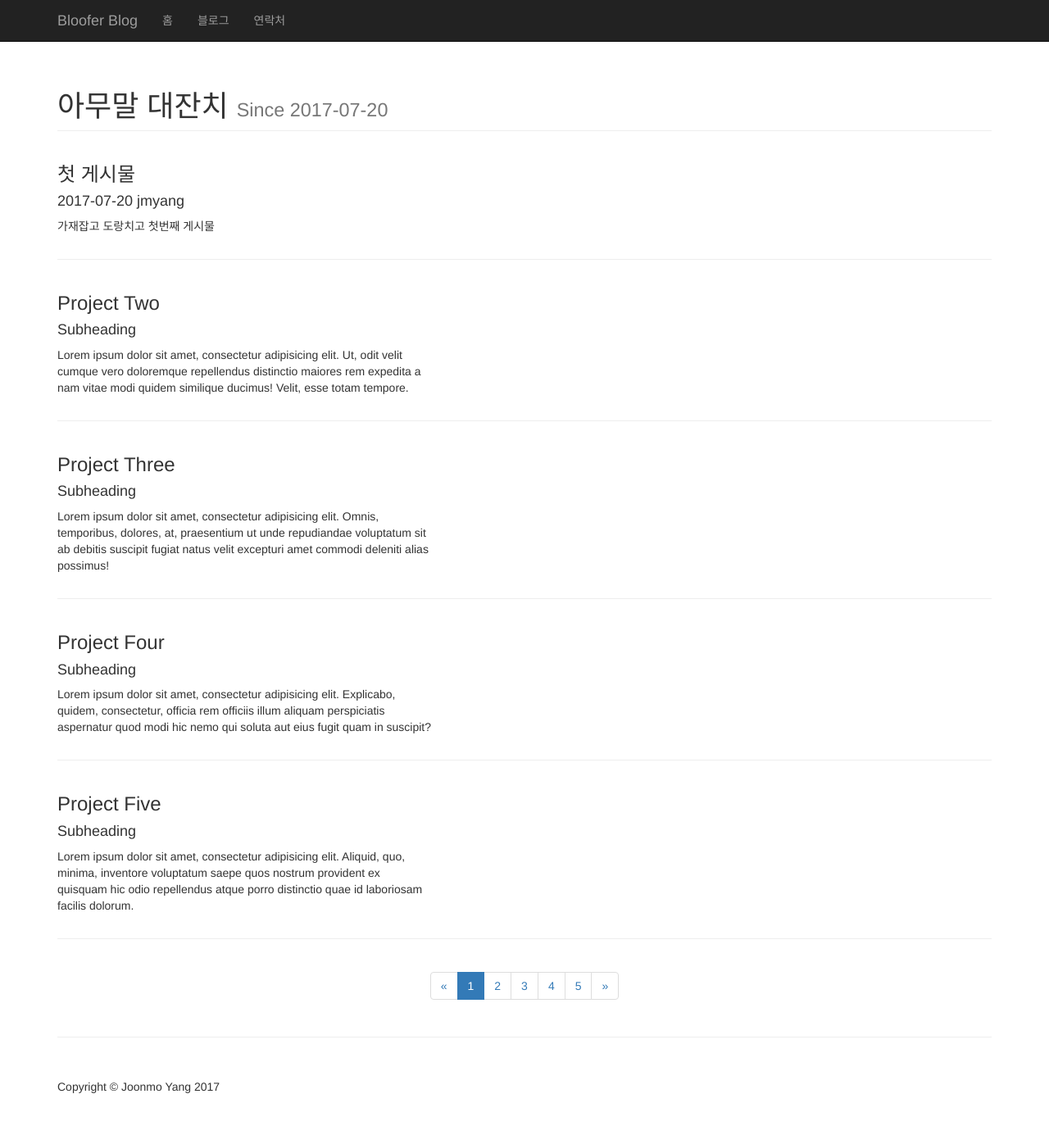
After one commit to Bloofer/bloofer, a Flask app: page /board in a window 1280 px wide. The commit adds this page. Shown: the whole page at 82% size. Run offline with Flask 2, Linux system fonts and the light colour scheme; some libraries are stand-ins or nearby versions.

Commit message:
add board page

```diff
--- a/routes.py
+++ b/routes.py
@@ -6,5 +6,9 @@ app = Flask(__name__)
 def home():
   return render_template('home.html')
 
+@app.route('/board')
+def board():
+  return render_template('board.html')
+
 if __name__ == '__main__':
   app.run(debug=True)
--- /dev/null
+++ b/templates/board.html
@@ -0,0 +1,189 @@
+<!DOCTYPE html>
+<html lang="en">
+
+<head>
+
+    <meta charset="utf-8">
+    <meta http-equiv="X-UA-Compatible" content="IE=edge">
+    <meta name="viewport" content="width=device-width, initial-scale=1">
+    <meta name="description" content="">
+    <meta name="author" content="">
+
+    <title>Bloofer Blog</title>
+
+    <!-- Bootstrap Core CSS -->
+    <link href="{{ url_for('static', filename='css/bootstrap.min.css') }}" rel="stylesheet">
+
+    <!-- Custom CSS -->
+    <link href="{{ url_for('static', filename='css/blog-home.css') }}" rel="stylesheet">
+
+    <!-- HTML5 Shim and Respond.js IE8 support of HTML5 elements and media queries -->
+    <!-- WARNING: Respond.js doesn't work if you view the page via file:// -->
+    <!--[if lt IE 9]>
+        <script src="https://oss.maxcdn.com/libs/html5shiv/3.7.0/html5shiv.js"></script>
+        <script src="https://oss.maxcdn.com/libs/respond.js/1.4.2/respond.min.js"></script>
+    <![endif]-->
+
+</head>
+
+<body>
+
+    <!-- Navigation -->
+    <nav class="navbar navbar-inverse navbar-fixed-top" role="navigation">
+        <div class="container">
+            <!-- Brand and toggle get grouped for better mobile display -->
+            <div class="navbar-header">
+                <button type="button" class="navbar-toggle" data-toggle="collapse" data-target="#bs-example-navbar-collapse-1">
+                    <span class="sr-only">Toggle navigation</span>
+                    <span class="icon-bar"></span>
+                    <span class="icon-bar"></span>
+                    <span class="icon-bar"></span>
+                </button>
+                <a class="navbar-brand" href="#">Bloofer Blog</a>
+            </div>
+            <!-- Collect the nav links, forms, and other content for toggling -->
+            <div class="collapse navbar-collapse" id="bs-example-navbar-collapse-1">
+                <ul class="nav navbar-nav">
+                  <li>
+                      <a href="#">홈</a>
+                  </li>
+                  <li>
+                      <a href="#">블로그</a>
+                  </li>
+                  <li>
+                      <a href="#">연락처</a>
+                  </li>
+                </ul>
+            </div>
+            <!-- /.navbar-collapse -->
+        </div>
+        <!-- /.container -->
+    </nav>
+
+    <!-- Page Content -->
+    <div class="container">
+
+        <!-- Page Heading -->
+        <div class="row">
+            <div class="col-lg-12">
+                <h1 class="page-header">아무말 대잔치
+                    <small>Since 2017-07-20</small>
+                </h1>
+            </div>
+        </div>
+        <!-- /.row -->
+
+        <!-- Project One -->
+        <div class="row">
+            <div class="col-md-5">
+                <h3>첫 게시물</h3>
+                <h4>2017-07-20 jmyang</h4>
+                <p>가재잡고 도랑치고 첫번째 게시물</p>
+            </div>
+        </div>
+        <!-- /.row -->
+
+        <hr>
+
+        <!-- Project Two -->
+        <div class="row">
+            <div class="col-md-5">
+                <h3>Project Two</h3>
+                <h4>Subheading</h4>
+                <p>Lorem ipsum dolor sit amet, consectetur adipisicing elit. Ut, odit velit cumque vero doloremque repellendus distinctio maiores rem expedita a nam vitae modi quidem similique ducimus! Velit, esse totam tempore.</p>
+            </div>
+        </div>
+        <!-- /.row -->
+
+        <hr>
+
+        <!-- Project Three -->
+        <div class="row">
+            <div class="col-md-5">
+                <h3>Project Three</h3>
+                <h4>Subheading</h4>
+                <p>Lorem ipsum dolor sit amet, consectetur adipisicing elit. Omnis, temporibus, dolores, at, praesentium ut unde repudiandae voluptatum sit ab debitis suscipit fugiat natus velit excepturi amet commodi deleniti alias possimus!</p>
+            </div>
+        </div>
+        <!-- /.row -->
+
+        <hr>
+
+        <!-- Project Four -->
+        <div class="row">
+            <div class="col-md-5">
+                <h3>Project Four</h3>
+                <h4>Subheading</h4>
+                <p>Lorem ipsum dolor sit amet, consectetur adipisicing elit. Explicabo, quidem, consectetur, officia rem officiis illum aliquam perspiciatis aspernatur quod modi hic nemo qui soluta aut eius fugit quam in suscipit?</p>
+            </div>
+        </div>
+        <!-- /.row -->
+
+        <hr>
+
+        <!-- Project Five -->
+        <div class="row">
+            <div class="col-md-5">
+                <h3>Project Five</h3>
+                <h4>Subheading</h4>
+                <p>Lorem ipsum dolor sit amet, consectetur adipisicing elit. Aliquid, quo, minima, inventore voluptatum saepe quos nostrum provident ex quisquam hic odio repellendus atque porro distinctio quae id laboriosam facilis dolorum.</p>
+            </div>
+        </div>
+        <!-- /.row -->
+
+        <hr>
+
+        <!-- Pagination -->
+        <div class="row text-center">
+            <div class="col-lg-12">
+                <ul class="pagination">
+                    <li>
+                        <a href="#">&laquo;</a>
+                    </li>
+                    <li class="active">
+                        <a href="#">1</a>
+                    </li>
+                    <li>
+                        <a href="#">2</a>
+                    </li>
+                    <li>
+                        <a href="#">3</a>
+                    </li>
+                    <li>
+                        <a href="#">4</a>
+                    </li>
+                    <li>
+                        <a href="#">5</a>
+                    </li>
+                    <li>
+                        <a href="#">&raquo;</a>
+                    </li>
+                </ul>
+            </div>
+        </div>
+        <!-- /.row -->
+
+        <hr>
+
+        <!-- Footer -->
+        <footer>
+            <div class="row">
+                <div class="col-lg-12">
+                    <p>Copyright &copy; Joonmo Yang 2017</p>
+                </div>
+            </div>
+            <!-- /.row -->
+        </footer>
+
+    </div>
+    <!-- /.container -->
+
+    <!-- jQuery -->
+    <script src="{{ url_for('static', filename='js/jquery.js') }}"></script>
+
+    <!-- Bootstrap Core JavaScript -->
+    <script src="{{ url_for('static', filename='js/bootstrap.min.js') }}"></script>
+
+</body>
+
+</html>
--- a/templates/index.html
+++ b/templates/index.html
@@ -118,7 +118,7 @@
                                 </li>
                                 <li><a href="#">프로그래밍</a>
                                 </li>
-                                <li><a href="#">아무말 대잔치</a>
+                                <li><a href="/board">아무말 대잔치</a>
                                 </li>
                                 <li><a href="#">연락처</a>
                                 </li>
```
